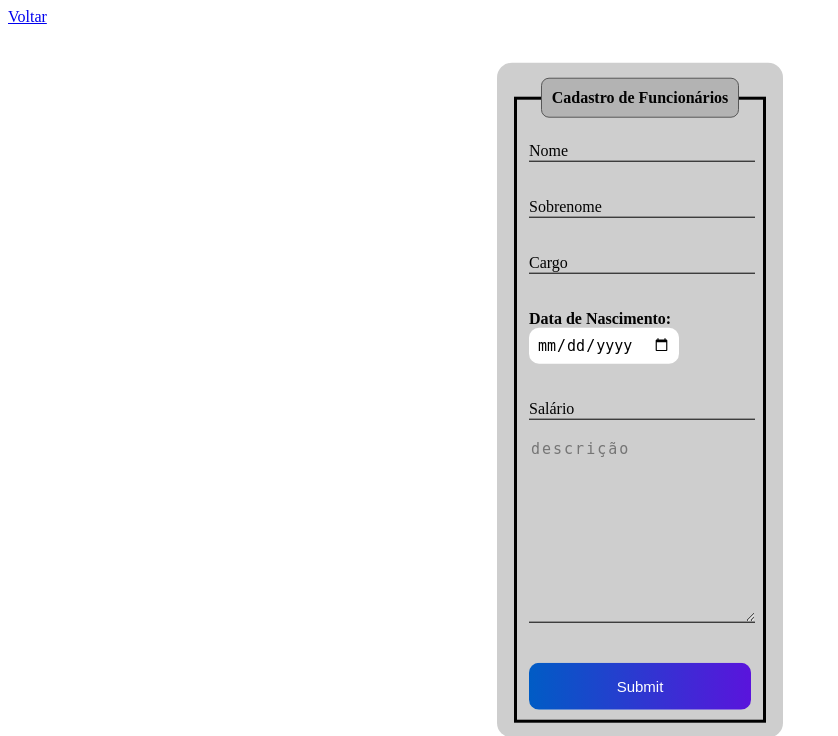
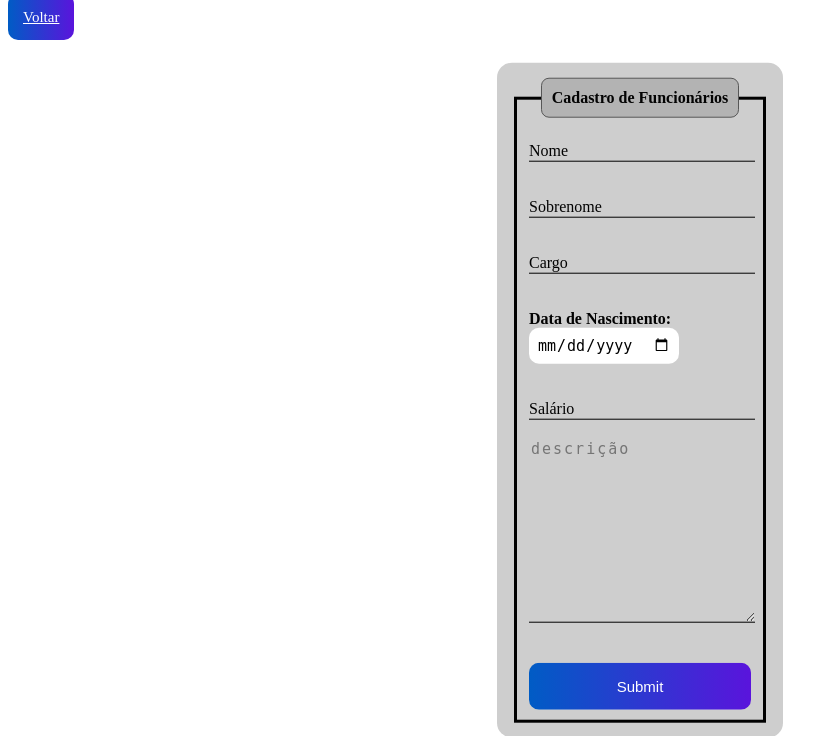
Before and after one commit to Jhonatan-bezerra/Cadastro, a PHP site: page /formulario.php in a window 1280 px wide. Shown: the top 736 px of the page, without its empty margins (0-838 px from the left). Run offline with PHP 8.4, Linux system fonts and the light colour scheme.

Commit message:
Atualização

```diff
--- a/Style/style.css
+++ b/Style/style.css
@@ -89,3 +89,13 @@ legend{
     width: 100%;
     letter-spacing: 2px;
 }
+.botao{
+    background-image: linear-gradient(to right,rgb(0, 92, 197), rgb(90, 20, 220));
+    width: 100%;
+    border: none;
+    padding: 15px;
+    color: white;
+    font-size: 15px;
+    cursor: pointer;
+    border-radius: 10px;
+}
--- a/edit.php
+++ b/edit.php
@@ -13,7 +13,7 @@ include_once "editController.php"
 </head>
 
 <body>
-    <a href="index.php">Voltar</a>
+    <a class="botao" href="index.php">Voltar</a>
     <div class="box">
         <form action="saveEdit.php" method="POST">
             <fieldset>
--- a/formulario.php
+++ b/formulario.php
@@ -13,7 +13,7 @@ include_once "cadastroController.php"
 </head>
 
 <body>
-    <a href="index.php">Voltar</a>
+    <a class="botao" href="index.php">Voltar</a>
     <div class="box">
         <form action="formulario.php" method="POST">
             <fieldset>
--- a/visualizar.php
+++ b/visualizar.php
@@ -13,7 +13,7 @@ include_once "visualizarController.php"
 </head>
 
 <body>
-    <a href="index.php">Voltar</a>
+    <a class="botao" href="index.php">Voltar</a>
     <div class="box">
         <form method="POST">
             <fieldset>
```
